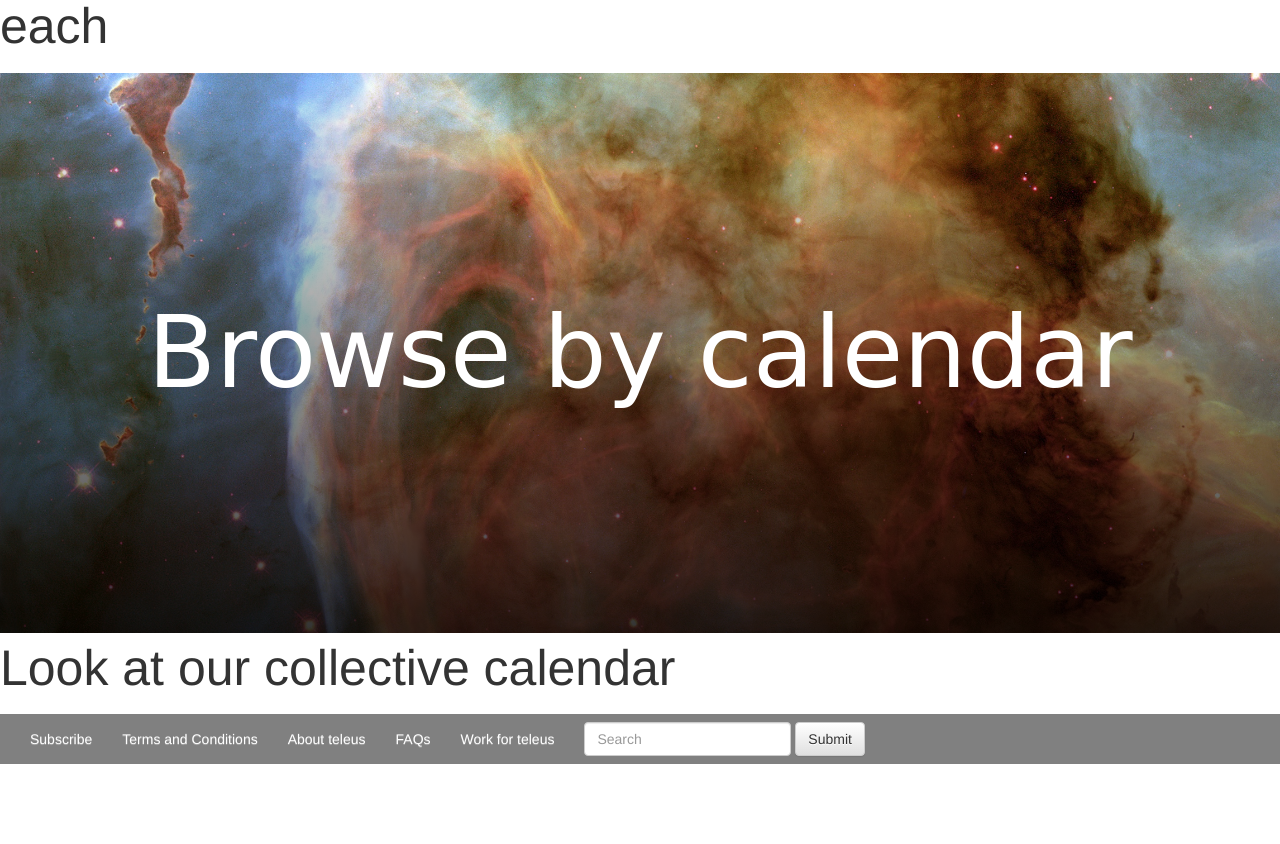
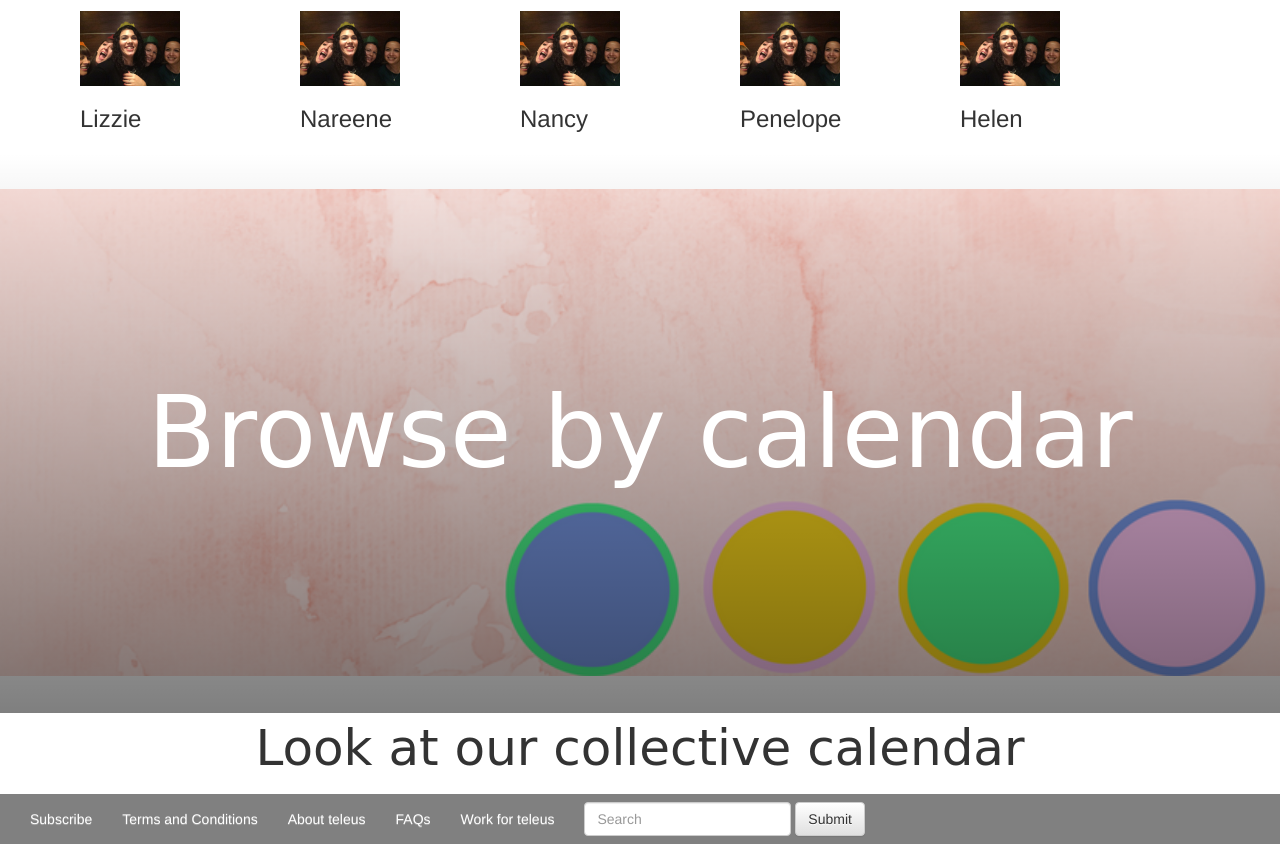
Before and after one commit to LizzieCorsini/LizzieCorsini.github.io, a website: page learner.html in a window 1280 px wide. Shown: the part 712-1556 px from the top of the page. Before the commit the page ends 1476 px from the top, so only its background shows below. Drawn offline with nearby package versions, Linux system fonts and the light colour scheme; a web font is replaced by a local one.

Commit message:
Learner page js buttons

```diff
--- a/js/team.js
+++ b/js/team.js
@@ -1,20 +1,29 @@
 var json = [
-  {"name":"Lizzie",
+  {"pic": src="./img/teleus-group-photo.jpg",
+    "name":"Lizzie",
     "bio":"Lizzie is mum to 4m old Etta. She was working at an English language school but is now in the process of setting up her own online school (Teleus) with former colleagues. She is here to learn more about coding so that she can build their website. She has a phobia of yoghurt!"},
-  {"name":"Lolade","bio":"Lolade is a Mum of two Modupe and Folorunso and after a break from work as a strategy consultant working on financial services projects she is exploring her next steps in the tech sector and hopes to be inspired by other women in tech with a start up ideas to take back home to Nigeria"},
-  {"name":"Nicola","bio":"Going back to work for Google but wants to explore software dev more to see if she'd like to eventually do  GA course. May move to Bristol in the future so wants options for career change. Mum to Ezra, who has just started crawling! Allergic to strawberries and used to be a secondary school teacher."},
-  {"name":"Philippa","bio":"Philippa works with her husband in a company they set up which uses data analytics. This involves taking data from the web such as social media sites and news channels and runs these through a Natural Processing Language technology to determine how trusted a certain company is."},
-  {"name":"Rachel","bio":"Rachel works for Barclays as an internal auditor in equity-linked derivatives. She works with tech people who write algorithms for trading which she would like to understand more fully. She would also like to better understand the coding side of the business so she can assure the quality standards for clients. She is currently on maternity leave, returning to work in November. She has been working in internal audit for investment banks for 10 years, in a variety of roles "}
+  {"pic": src="./img/teleus-group-photo.jpg",
+    "name":"Nareene",
+    "bio":"Lolade is a Mum of two Modupe and Folorunso and after a break from work as a strategy consultant working on financial services projects she is exploring her next steps in the tech sector and hopes to be inspired by other women in tech with a start up ideas to take back home to Nigeria"},
+  {"pic": src="./img/teleus-group-photo.jpg",
+    "name":"Nancy",
+    "bio":"Going back to work for Google but wants to explore software dev more to see if she'd like to eventually do  GA course. May move to Bristol in the future so wants options for career change. Mum to Ezra, who has just started crawling! Allergic to strawberries and used to be a secondary school teacher."},
+  {"pic": src="./img/teleus-group-photo.jpg",
+    "name":"Penelope",
+    "bio":"Philippa works with her husband in a company they set up which uses data analytics. This involves taking data from the web such as social media sites and news channels and runs these through a Natural Processing Language technology to determine how trusted a certain company is."},
+  {"pic": src="./img/teleus-group-photo.jpg",
+    "name":"Helen",
+    "bio":"Rachel works for Barclays as an internal auditor in equity-linked derivatives. She works with tech people who write algorithms for trading which she would like to understand more fully. She would also like to better understand the coding side of the business so she can assure the quality standards for clients. She is currently on maternity leave, returning to work in November. She has been working in internal audit for investment banks for 10 years, in a variety of roles "}
 ];
 
   $.each(json, function(index){
-    $('.col-md-8').append(
+    $('.col-md-12').append(
       '<div class="card" style="width:20rem;display:inline-block;margin:1rem;">' +
-      '<img class="card-img-top img-fluid" src="' + this.pic + '" alt="Card image cap">' +
+      '<img class="card-img-top img-fluid" style="width:100px"; src=" '+ this.pic + '" alt="Card image cap">' +
         '<div class="card-block">' +
-          '<h1>' +
+          '<h3>' +
             this.name +
-          '</h1>' +
+          '</h3>' +
           '<div id="hidden-div" class="hidden-bio">' +
             this.bio +
         '</div>' +
@@ -28,5 +37,6 @@ var json = [
   // });
 
   $('.card').on('click', function() {
+
   $('#hidden-div').toggleClass("hidden-bio");
 });
--- a/learner.html
+++ b/learner.html
@@ -9,11 +9,13 @@
     <link rel="stylesheet" href="./css/main.css">
     <link rel="stylesheet" href="https://maxcdn.bootstrapcdn.com/bootstrap/3.3.7/css/bootstrap-theme.min.css" integrity="sha384-rHyoN1iRsVXV4nD0JutlnGaslCJuC7uwjduW9SVrLvRYooPp2bWYgmgJQIXwl/Sp" crossorigin="anonymous">
 
+
 	<link href="https://fonts.googleapis.com/css?family=Fredericka+the+Great" rel="stylesheet">
 
 <!-- Latest compiled and minified JavaScript -->
 <script src="https://ajax.googleapis.com/ajax/libs/jquery/3.2.1/jquery.min.js"></script>
 <script src="https://maxcdn.bootstrapcdn.com/bootstrap/3.3.7/js/bootstrap.min.js" integrity="sha384-Tc5IQib027qvyjSMfHjOMaLkfuWVxZxUPnCJA7l2mCWNIpG9mGCD8wGNIcPD7Txa" crossorigin="anonymous"></script>
+
   </head>
   <body>
     <nav class="navbar navbar-default">
@@ -56,17 +58,25 @@
   </div><!-- /.container-fluid -->
 </nav>
 
-<!-- 	<img src="./img/teleus-dots.png"
+<!-- 	<img src="./img/teleus-group-photo.jpg"
  --><div class="hero--dots">
       <div class="shader"></div>
 		  <h1>Teacher profiles</h1>
 	  </div>
 
     <div class="description">
-      <p> We are your teachers etc.etc. insert thumbnails to show each</p>
+      <p> Click our photos for more information
     </div>
 
-    <div class="hero--logo">
+<!-- bio buttons -->
+    <div class="container">
+      <div class="row">
+        <div class="col-md-12">
+        </div>
+      </div>
+    </div>
+
+    <div class="hero--dotstwo">
       <div class="shader"></div>
       <h1>Browse by calendar</h1>
     </div>
@@ -101,6 +111,8 @@
   </div><!-- /.navbar-collapse -->
 </div><!-- /.container-fluid -->
 </nav>
+<script src="node_modules/jquery/dist/jquery.min.js"></script>
+<script type="text/javascript" src="./js/team.js"></script>
 
   </body>
 </html>
--- a/sass/partials/_heroes.scss
+++ b/sass/partials/_heroes.scss
@@ -19,13 +19,18 @@
 }
 
 .hero--dots {
-	background: url(../img/teleus-dots.png);
+	background: url(../img/t-dots-bkground.png);
+	@include hero;
+}
+
+.hero--dotstwo {
+	color: #fff !important;
+	background: url(../img/t-dots-bkground2.png);
 	@include hero;
 }
 
 .hero--logo {
-	color: #fff !important;
-	background: url(../img/galaxy.jpeg);
+	background: url(../img/t-logo.png);
 	@include hero;
 }
 
--- a/sass/partials/_typography.scss
+++ b/sass/partials/_typography.scss
@@ -4,7 +4,7 @@ $body-font: 'Roboto', sans serif;
 h1 {
 	color: inherit;
 	margin: 0;
-	font-size: 100px;
+	font-size: 200px;
 	font-family: 'Fredericka the Great', cursive;
 	z-index: 1;
 }
--- a/style.css
+++ b/style.css
@@ -64,7 +64,7 @@ li a:hover {
 .hero {
   min-width:10%;
   height: 350px;
-  background: url(./img/teleus-dots.png);
+  background: url(../img/t-dots-bkground.png);
   background-size: cover;
   background-repeat: none;
 
```
Also changed, not shown: index.html (+8 -1 lines), css/main.css, img/t-dots-bkground.png (added), img/t-dots-bkground2.png (added), img/t-dots.png (added), img/t-logo.png (added), img/teleus-group-photo.jpg (added), 1 other file.
